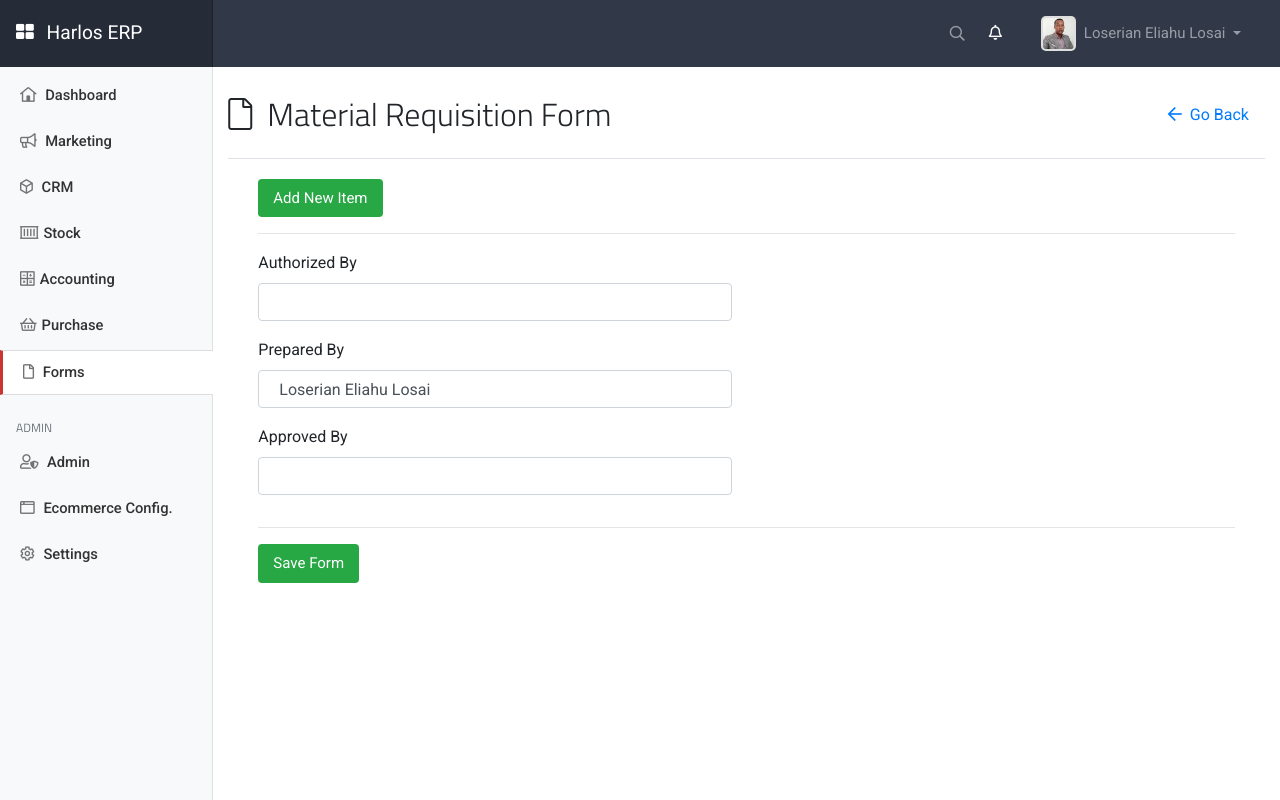
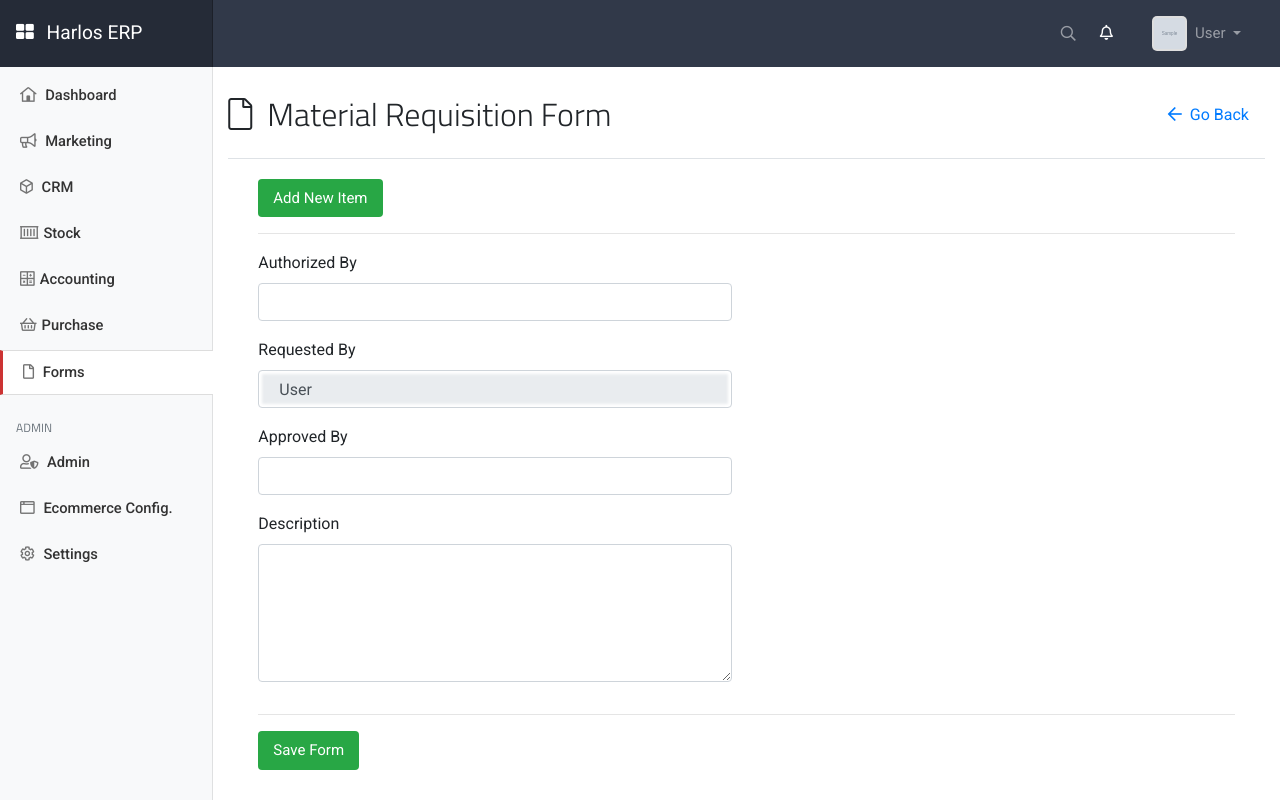
Before and after one commit to mikegustaph/Harlos_Company_ERP, a Flask app: page /material-requisition in a window 1280 px wide. Run offline with Flask 2, Linux system fonts and the light colour scheme; a user stored in the database is signed in; data comes from the database, SQL or seed files in the repository; tables that the repository leaves empty hold one stand-in row (values such as "Sample post"); grey boxes marked "Sample" are stand-in pictures; parts of the project's set-up code (start-up, migrations or seed data) failed here and were passed over; some libraries are stand-ins or nearby versions.

Commit message:
Fixing errors

```diff
--- a/app.py
+++ b/app.py
@@ -1,73 +1,8 @@
-from flask import app
-from erp.crm.crm import crm_settings
-import os
-import json
-import datetime
-from erp import create_app
-from erp.models.harlos_db import db, Users, UserRoles, GeneralSetting, CRM_Setting
+from erp import create_app, initialize_db
 
-# import app
-
-
-def initialize_db(config=False):
-    with app.app_context():
-        if config:
-            admin = Users(
-                firstname="Loserian",
-                lastname="Container",
-                email="loserian@harlos.com",
-                gender="Male",
-                date_of_birth=datetime.datetime.utcnow(),
-                profile_image="./static/img/users/default_profile.png",
-                signature="./static/users/1/profile/signatature.jpg",
-                password="Loserian@2016",
-                role="administrator",
-                is_admin=True,
-            )
-
-            default_settings = GeneralSetting(
-                tax=18,
-                currency="USD",
-                name="Harlos Comp. Limited",
-                email="info@harloscontainers.com",
-                telephone="+255(0)22 286 2991/0767 118 847",
-                address="Saza RD, New National Steel Building",
-            )
-
-            default_crm_settings = CRM_Setting(
-                lead_sources=json.dumps(["media", "Tv", "SMS"]),
-                lead_status=json.dumps(["Contacted", "Not contacted", "Future"]),
-                lead_industries=json.dumps(["Matunda", "Bank", "Viwanda"]),
-                lead_persona=json.dumps(["Money Oriented", "Alpha"]),
-                contact_roles=json.dumps(["Developer", "Sales", "Manager"]),
-                activity_types=json.dumps(["Phonecall", "Meeting"]),
-            )
-
-            # ============adding default accounts ============
-
-            account_role = UserRoles(role_name="accountant")
-            operation_role = UserRoles(role_name="operation")
-            adminstrator_role = UserRoles(role_name="administrator")
-            marketing_role = UserRoles(role_name="marketing")
-            sales_role = UserRoles(role_name="sales")
-
-            db.session.add(default_settings)
-            db.session.add(default_crm_settings)
-
-            db.session.add(account_role)
-            db.session.add(operation_role)
-            db.session.add(adminstrator_role)
-            db.session.add(marketing_role)
-            db.session.add(sales_role)
-
-            db.session.add(admin)
-            db.session.commit()
-
-            print("Admin + Roles added")
-        else:
-            print("Inital config is inactive")
 
 application = create_app()
 
 if __name__ == "__main__":
+    initialize_db(application, config=True)
     application.run(debug=True)
--- a/erp/config.py
+++ b/erp/config.py
@@ -1,9 +1,13 @@
 from datetime import timedelta
+
+from urllib.parse import quote
+from sqlalchemy import engine
+from sqlalchemy.engine import create_engine
 
 DEBUG = True
 SECRET_KEY = "da259f16dc0f4b8c81e02cf2459ece65"
 SQLALCHEMY_TRACK_MODIFICATIONS = False
-SQLALCHEMY_DATABASE_URI = "sqlite:///database.db"
+SQLALCHEMY_DATABASE_URI = "mysql://root:@localhost/harlos_erp"
 MAIL_SERVER = "mail.harloscontainers.com"
 MAIL_PORT = 465
 MAIL_USE_TLS = False
--- a/erp/crm/crm.py
+++ b/erp/crm/crm.py
@@ -242,7 +242,7 @@
                         email=new_deal.email,
                         persona=new_deal.persona,
                         source=lead.lead_source,
-                        title=lead.lead_tile,
+                        title=lead.lead_title,
                         group=lead.group,
                         industry=new_deal.industry,
                         description=lead.description,
--- a/erp/forms/forms.py
+++ b/erp/forms/forms.py
@@ -68,6 +68,7 @@
             approved_by = cash_deposit_data.get("signed_by")
             reference = generate_reference_number("CashDepositForm")
             attachment = save_attachement("CashDepositForm", reference)
+            description = cash_deposit_data.get("description_of_expense")
             amount = format_the_amount(amount)
             print(f"{prepared_by} testing damn it")
 
@@ -79,6 +80,7 @@
                 approved_by=approved_by,
                 attachment=attachment,
                 reference=reference,
+                description_of_expense=description
             )
 
             new_form = Forms(
@@ -107,6 +109,7 @@
             requested_by = cash_register_data.get("requested_by")
             requested_to = cash_register_data.get("requested_to")
             reference = generate_reference_number("CashRegisterForm")
+            description = cash_register_data.get("description_of_expense")
             attachement = save_attachement("CashRegisterForm", reference)
 
             amount = format_the_price(amount)
@@ -119,6 +122,7 @@
                 prepared_by=prepared_by,
                 requested_by=requested_by,
                 requested_to=requested_to,
+                description_of_expense=description,
             )
             new_form = Forms(form_type="CashRegisterForm", reference=reference)
             db.session.add(new_cash_register)
@@ -207,6 +211,7 @@
             cash_received_by = cash_retirement_data.get("cash_received_by")
             balance_returned_by = cash_retirement_data.get("balance_returned_by")
             balance_received_by = cash_retirement_data.get("balance_received_by")
+            description_of_expense = cash_retirement_data.get("description_of_expense")
             reference = generate_reference_number("CashRetirementForm")
             attachment = save_attachement("CashRetirementForm", reference)
 
@@ -230,6 +235,7 @@
                 cash_received_by=cash_received_by,
                 balance_returned_by=balance_returned_by,
                 balance_received_by=balance_received_by,
+                description_of_expense= description_of_expense
             )
             new_form = Forms(form_type="CashRetirementForm", reference=reference)
             db.session.add(new_cash_retirement)
@@ -279,7 +285,7 @@
         expenditures = []
         for index in range(no):
             expenditure = {
-                "date": claim_data.get(f"date_new{index}"),
+                "date": claim_data.get(f"date_claimed_{index}"),
                 "description": claim_data.get(f"description_new{index}"),
                 "category": claim_data.get(f"category_new{index}"),
                 "cost": claim_data.get(f"cost_new{index}"),
@@ -304,6 +310,7 @@
             bussiness_purpose = claim_data.get("bussiness_purpose")
             reference = generate_reference_number("ClaimForm")
             attachment = save_attachement("ClaimForm", reference)
+            description = claim_data.get("description_of_expense")
 
             expense_start_date = format_the_date(expense_start_date)
             expense_end_date = format_the_date(expense_end_date)
@@ -320,6 +327,7 @@
                 expense_start_date=expense_start_date,
                 expense_end_date=expense_end_date,
                 claim_expenditure=claim_expenditures,
+                description_of_expense = description
             )
             new_form = Forms(form_type="ClaimForm", reference=reference)
             db.session.add(new_claim)
@@ -375,6 +383,7 @@
             prepared_by = material_purchase_data.get("prepared_by")
             requested_by = material_purchase_data.get("requested_by")
             requested_to = material_purchase_data.get("requested_to")
+            description = material_purchase_data.get("description_of_expense")
             reference = generate_reference_number("MaterialPurchaseForm")
             attachement = save_attachement("MaterialPurchaseForm", reference)
             no_of_purchase = get_no_purchases(material_purchase_data)
@@ -391,6 +400,7 @@
                 prepared_by=prepared_by,
                 requested_by=requested_by,
                 requested_to=requested_to,
+                description_of_expense=description
             )
             new_form = Forms(form_type="MaterialPurchaseForm", reference=reference)
             db.session.add(new_material_purchase)
@@ -439,6 +449,7 @@
             prepared_by = material_requisition_data.get("prepared_by")
             requested_by = material_requisition_data.get("requested_by")
             requested_to = material_requisition_data.get("requested_to")
+            description = material_requisition_data.get("description_of_expense")
             reference = generate_reference_number("MaterialRequisitionForm")
             attachment = save_attachement("MaterialRequisitionForm", reference)
 
@@ -451,8 +462,9 @@
                 attachment=attachment,
                 requisitions=requisitions,
                 prepared_by=prepared_by,
-                requested_by=requested_by,
+                requested_by= requested_by,
                 requested_to=requested_to,
+                description_of_expense= description,
             )
             new_form = Forms(form_type="MaterialRequisitionForm", reference=reference)
             db.session.add(new_material_requisition)
@@ -508,6 +520,7 @@
             voucher_type = payment_voucher_data.get("voucher_type")
             reference = generate_reference_number("PaymentVoucher")
             attachement = save_attachement("PaymentVoucher", reference)
+            description = payment_voucher_data.get("description_of_expense")
 
             date_made = format_the_date(date_made)
             no_payment_vouchers = get_no_payment_vouchers(payment_voucher_data)
@@ -524,6 +537,7 @@
                 voucher_type=voucher_type,
                 total_amount=total_amount,
                 voucher_items=json.dumps(payment_voucher_items),
+                description_of_expense=description
             )
             new_form = Forms(form_type="PaymentVoucher", reference=reference)
             db.session.add(new_payment_voucher)
@@ -583,6 +597,7 @@
             end_p_date = pettycash_rec_data.get("end_p_date")
             reference = generate_reference_number("PettyCashReconciliationForm")
             attachment = save_attachement("PettyCashReconciliation", reference)
+            description = pettycash_rec_data.get("description_of_expense")
 
             prev_date = format_the_date(prev_date)
             start_p_date = format_the_date(start_p_date)
@@ -612,6 +627,7 @@
                 cash_handler=cash_handler,
                 finance_handler=finance_handler,
                 ceo_handler=ceo_handler,
+                description_of_expense=description
             )
             new_form = Forms(form_type="PettyCashReconciliation", reference=reference)
             db.session.add(new_petty_cash_reconciliation)
@@ -663,6 +679,7 @@
             requisition_ref = pettycash_voucher_data.get("requisition_ref")
             reference = generate_reference_number("PettyCashVoucher")
             attachment = save_attachement("PettyCashVoucher", reference)
+            description = pettycash_voucher_data.get("description_of_expense")
 
             no_voucher_items = get_no_petty_cash_voucher(pettycash_voucher_data)
             total_amount, voucher_items = get_petty_voucher_items(
@@ -677,6 +694,7 @@
                 total_amount=total_amount,
                 attachment=attachment,
                 voucher_items=json.dumps(voucher_items),
+                description_of_expense=description
             )
             new_petty_cash_voucher.requisition = requisition_ref
             new_form = Forms(form_type="PettyCashVoucher", reference=reference)
@@ -707,6 +725,7 @@
             adjusted_price = format_the_price(adjusted_price)
             total_amount = format_the_price(total_amount)
             proforma_invoice_amount = format_the_price(proforma_invoice_amount)
+            description = cash_register_data.get("description_of_expense")
 
             new_refund_note = RefundNote(
                 reference=reference,
@@ -719,6 +738,7 @@
                 total_amount=total_amount,
                 proforma_invoice_no=proforma_invoice_no,
                 proforma_invoice_amount=proforma_invoice_amount,
+                description_of_expense=description
             )
             new_form = Forms(form_type="RefundNote", reference=reference)
             db.session.add(new_refund_note)
@@ -744,8 +764,6 @@
         with app.app_context():
             pass
     except Exception as bug:
-        print("Failed to add stock items")
-        print(bug)
         return False
 
 
@@ -816,6 +834,7 @@
             prepared_by = quotation_form_data.get("prepared_by")
             reference = generate_reference_number("QuotationForm")
             attachment = save_attachement("QuotationForm", reference)
+            description = quotation_form_data.get("description_of_expense")
 
             quotation_date = format_the_date(quotation_date)
             expiry_date = format_the_date(expiry_date)
@@ -836,6 +855,7 @@
                 amount=amount,
                 tax_collected=tax_collected,
                 prepared_by=prepared_by,
+                description_of_expense=description
             )
             new_form = Forms(reference=reference, form_type="QuotationForm")
             db.session.add(new_form)
@@ -883,6 +903,11 @@
 @forms_bp.route("/forms-viewer")
 @login_required
 def forms_viewer():
+    print("Form viewer has opened.")
+    print(f'Can view cash deposit form view {get_current_role().cash_deposit_form_view}')
+    print(f'Can view cash register form view {get_current_role().cash_register_form_view}')
+    print(f'Can view cash requisition form view {get_current_role().cash_requisition_form_view}')
+    print(f"Can view cash retirement form view {get_current_role().cash_retirement_form_view}")
     return render_template("forms-viewer.html", title="Forms", role=get_current_role())
 
 
--- a/erp/forms/templates/forms.html
+++ b/erp/forms/templates/forms.html
@@ -89,7 +89,7 @@
                                     </td>
                                     <td>{{form.form.reference}}</td>
                                     <td>{{form.form.date_created.strftime('%d/%m/%Y')}}</td>
-                                    <td>{{form.raw_data.description}}</td>
+                                    <td>{{form.raw_data.description_of_expense}}</td>
                                     <td>
                                         {% if current_user.is_admin or current_user.role=="adminstrator" %}
                                         <a href="{{url_for('forms_bp.delete_forms', form_type=form.form.form_type, reference=form.form.reference.replace('/', '-'))}}"
--- a/erp/forms/templates/forms/material-requisition.html
+++ b/erp/forms/templates/forms/material-requisition.html
@@ -46,18 +46,22 @@
                             <div class="col-md-6">
                                 <div class="form-group">
                                     <label for="">Authorized By</label>
-                                    <input type="text" class="form-control h-input h-input-sm" name="prepared_by"
+                                    <input type="text" required class="form-control h-input h-input-sm" name="prepared_by"
                                         value="">
                                 </div>
                                 <div class="form-group">
-                                    <label for="">Prepared By</label>
-                                    <input type="text" class="form-control h-input h-input-sm" name="requested_by"
+                                    <label for="">Requested By</label>
+                                    <input type="text" disabled class="form-control h-input h-input-sm" name="requested_by"
                                         value="{{current_user.fullname}}">
                                 </div>
                                 <div class="form-group">
                                     <label for="">Approved By</label>
-                                    <input type="text" class="form-control h-input h-input-sm" name="requested_to"
+                                    <input type="text" required class="form-control h-input h-input-sm" name="requested_to"
                                         value="">
+                                </div>
+                                <div class="form-group">
+                                    <label for="">Description</label>
+                                    <textarea class="form-control h-input h-input-sm" name="description" id="" cols="30" rows="5"></textarea>
                                 </div>
                             </div>
                         </div>
@@ -89,13 +93,13 @@
         <div class="col-md-3">
             <div class="form-group">
                 <label for="">Description</label>
-                <input type="text" class="form-control h-input h-input-sm" name="description_{?}" id="description_{?}">
+                <input type="text" required class="form-control h-input h-input-sm" name="description_{?}" id="description_{?}">
             </div>
         </div>
         <div class="col-md-2">
             <div class="form-group">
                 <label for="">Quantity</label>
-                <input type="number" class="form-control h-input h-input-sm" name="quantity_{?}" id="quantity_{?}" min="1" max="3">
+                <input type="number" required class="form-control h-input h-input-sm" name="quantity_{?}" id="quantity_{?}" min="1" max="3">
             </div>
         </div>
         <div class="col-md-2">
--- a/erp/forms/templates/forms/payment-voucher.html
+++ b/erp/forms/templates/forms/payment-voucher.html
@@ -61,8 +61,8 @@
                         </div>
                         <hr>
                         <div>
-                            <div class="repeatable-container"></div>
-                            <input type="button" value="Add New" class="add btn h-btn-sm btn-success" />
+                            <div class="repeatable-container"></div> -->
+                             <input type="button" value="Add New" class="add btn h-btn-sm btn-success" />
                             <div class="mt-3">
                                 <label for="">Attach File</label>
                                 <div class="custom-file">
--- a/erp/forms/templates/forms/petty-cash-voucher.html
+++ b/erp/forms/templates/forms/petty-cash-voucher.html
@@ -65,8 +65,8 @@
 
                         <hr>
                         <div>
-                            <div class="repeatable-container"></div>
-                            <input type="button" value="Add New Item" class="add btn h-btn-sm btn-success" />
+                            <!-- <div class="repeatable-container"></div>
+                            <input type="button" value="Add New Item" class="add btn h-btn-sm btn-success" /> -->
                             <div class="mt-3">
                                 <label for="">Attach File</label>
                                 <div class="custom-file">
--- a/erp/forms/templates/view/cash-register-view.html
+++ b/erp/forms/templates/view/cash-register-view.html
@@ -80,7 +80,7 @@
 
                                 <div class="form-group">
                                     <label for="">Description</label>
-                                    <textarea class="form-control h-input h-input-sm" name="" cols="5"
+                                    <textarea class="form-control h-input h-input-sm" name="description_of_expense" cols="5"
                                         disabled></textarea>
                                 </div>
 
--- a/erp/forms/templates/view/material-requisition-view.html
+++ b/erp/forms/templates/view/material-requisition-view.html
@@ -99,12 +99,12 @@
                             <div class="col-md-6">
                                 <div class="form-group">
                                     <label for="">Authorized By</label>
-                                    <input type="text" class="form-control h-input h-input-sm" name="prepared_by"
+                                    <input type="text" class="form-control h-input h-input-sm" name="requested_by"
                                         value="" disabled>
                                 </div>
                                 <div class="form-group">
                                     <label for="">Prepared By</label>
-                                    <input type="text" class="form-control h-input h-input-sm" name="requested_by"
+                                    <input type="text" class="form-control h-input h-input-sm" name="prepared_by"
                                         value="{{current_user.fullname}}" disabled>
                                 </div>
                                 <div class="form-group">
--- a/erp/general/__init__.py
+++ b/erp/general/__init__.py
@@ -134,9 +134,11 @@
 def get_current_role():
     try:
         role_name = flask_login.current_user.role
+        print(role_name)
         return UserRoles.query.filter_by(role_name=role_name).first()
     except Exception as bug:
         print("Failed to get the current role")
+
         print(bug)
         return None
 
--- a/erp/interface/interface.py
+++ b/erp/interface/interface.py
@@ -198,6 +198,7 @@
         [Response]: [(Message, status_code)]
     """
     deal_data = request.get_json()
+    print(deal_data)
     return add_deal_todb(deal_data)
 
 
--- a/erp/stock/templates/modals/view_container_modal.html
+++ b/erp/stock/templates/modals/view_container_modal.html
@@ -43,8 +43,12 @@
                         <div class="col-md-6">
                             <div class="form-group">
                                 <label for="">Stock Out Date</label>
+                                {% if stock.release_date is not none %}
                                 <input type="text" class="form-control h-input dateSelector" name="stock_out_date"
                                     value="{{stock.release_date.strftime('%d/%m/%Y')}}">
+                                {% else %}
+                                <input type="text" class="form-control h-input dateSelector" name="stock_out_date">
+                                {% endif %}
                             </div>
                         </div>
                     </div>
```
Also changed, not shown: erp/forms/templates/forms-viewer.html (+4 -3 lines), erp/forms/templates/forms/cash-retirement.html (+14 -9 lines), erp/forms/templates/forms/claim-form.html (+10 -9 lines), erp/forms/templates/view/cash-retirement-view.html (+9 -0 lines), erp/models/harlos_db.py (+14 -4 lines), erp/stock/stock.py (+17 -4 lines), erp/stock/templates/stock.html (+8 -2 lines).
